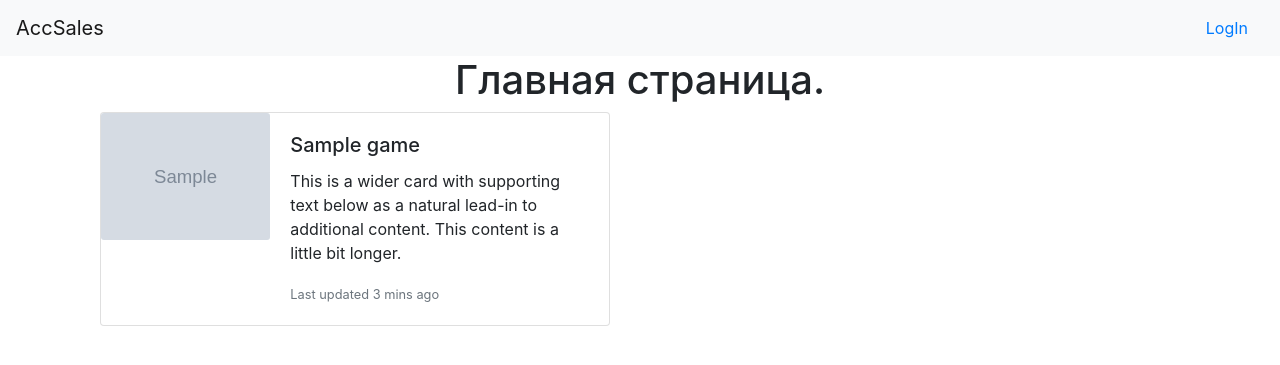
After one commit to pydprojects/AccSales, a Django app: template orders/templates/orders/index.html in a window 1280 px wide. The commit adds this page. Shown: the top 365 px of the page. Run offline with Django 3.2, Linux system fonts and the light colour scheme; the template is opened without the code that fills it: most values are stand-ins (such as "Sample title", 1, 10 or a date in 2020); grey boxes marked "Sample" are stand-in pictures; parts of the project's set-up code (start-up, migrations or seed data) failed here and were passed over; some libraries are stand-ins or nearby versions.

Commit message:
Added:  - index view with orders list  - extend order app models (Game)  - minor improvements

```diff
--- a/AccSales/urls.py
+++ b/AccSales/urls.py
@@ -24,11 +24,11 @@ handler500 = 'home.views.e_handler500'
 
 urlpatterns = [
     path('admin/', admin.site.urls),
-    path('', include('home.urls')),
+    path('', include('orders.urls')),
     path('profile/', include('profiles.urls')),
 ]
 
-# Added
-# if settings.DEBUG is True:
-#     from django.conf.urls.static import static
-#     urlpatterns += static(settings.MEDIA_URL, document_root=settings.MEDIA_ROOT)
+# Added to make possible load image in templates by image.url from ImageField
+if settings.DEBUG is True:
+    from django.conf.urls.static import static
+    urlpatterns += static(settings.MEDIA_URL, document_root=settings.MEDIA_ROOT)
--- a/home/templates/home/403.html
+++ b/home/templates/home/403.html
@@ -1,4 +1,4 @@
-{% extends 'base.html' %}
+{% extends 'home/base.html' %}
 
 {% block page %}
     <div class="page-header">
--- a/home/templates/home/404.html
+++ b/home/templates/home/404.html
@@ -1,4 +1,4 @@
-{% extends 'base.html' %}
+{% extends 'home/base.html' %}
 
 {% block page %}
     <div class="page-header">
--- a/home/templates/home/500.html
+++ b/home/templates/home/500.html
@@ -1,4 +1,4 @@
-{% extends 'base.html' %}
+{% extends 'home/base.html' %}
 
 {% block page %}
     <div class="page-header">
--- a/templates/base.html
+++ b/home/templates/home/base.html
@@ -19,7 +19,7 @@
 <body>
     <!-- Navbar -->
     <nav class="navbar navbar-expand-lg navbar-light bg-light">
-        <a class="navbar-brand" href="{% url 'home:index' %}">AccSales</a>
+        <a class="navbar-brand" href="{% url 'orders:index' %}">AccSales</a>
         <button class="navbar-toggler" type="button" data-toggle="collapse" data-target="#navbarSupportedContent" aria-controls="navbarSupportedContent" aria-expanded="false" aria-label="Toggle navigation">
             <span class="navbar-toggler-icon"></span>
         </button>
--- a/home/views.py
+++ b/home/views.py
@@ -1,10 +1,5 @@
 from django.shortcuts import render
 from django.utils.translation import gettext as _
-
-
-def index(request):
-
-    return render(request, 'home/index.html')
 
 
 def e_handler404(request, exception):
--- a/orders/admin.py
+++ b/orders/admin.py
@@ -1,6 +1,6 @@
 from django.contrib import admin
 
-from .models import PSAccount
+from .models import PSAccount, Game
 
 
-admin.site.register(PSAccount)
+admin.site.register([PSAccount, Game])
--- /dev/null
+++ b/orders/templates/orders/index.html
@@ -0,0 +1,33 @@
+{% extends 'home/base.html' %}
+
+{% block title %}Главная страница.{% endblock %}
+
+{% block page %}
+    <div class="text-center">
+        <h1>Главная страница.</h1>
+    </div>
+
+    <div class="row col-12">
+        {% if orders %}
+            {% for order in orders %}
+                <div class="col-6">
+                    <div class="card mb-3" style="max-width: 555px;">
+                      <div class="row no-gutters">
+                        <div class="col-md-4">
+                          <img src="{{ order.game.image.url }}" class="card-img" alt="...">
+                        </div>
+                        <div class="col-md-8">
+                          <div class="card-body">
+                            <h5 class="card-title">{{ order.game.name }}</h5>
+                            <p class="card-text">This is a wider card with supporting text below as a natural lead-in to additional content. This content is a little bit longer.</p>
+                            <p class="card-text"><small class="text-muted">Last updated 3 mins ago</small></p>
+                          </div>
+                        </div>
+                      </div>
+                    </div>
+                </div>
+            {% endfor %}
+        {% endif %}
+    </div>
+
+{% endblock %}
--- a/home/urls.py
+++ b/orders/urls.py
@@ -1,4 +1,4 @@
-"""TestTask URL Configuration
+"""URL Configuration
 
 The `urlpatterns` list routes URLs to views. For more information please see:
     https://docs.djangoproject.com/en/2.2/topics/http/urls/
@@ -18,7 +18,8 @@ from django.urls import path
 
 from . import views
 
-app_name = 'home'
+app_name = 'orders'
+
 urlpatterns = [
     path('', views.index, name='index'),
 ]
--- a/profiles/templates/profiles/login.html
+++ b/profiles/templates/profiles/login.html
@@ -1,4 +1,4 @@
-{% extends 'base.html' %}
+{% extends 'home/base.html' %}
 
 {% block page %}
     <div class="row justify-content-center" id="login-form">
@@ -13,7 +13,7 @@
                 </div>
 
                 {% csrf_token %}
-                {% include 'form.html' %}
+                {% include 'home/form.html' %}
                 <button type="submit" class="btn btn-success">Войти</button>
                 <a class="btn btn-secondary" href="{% url 'profiles:register' %}" role="button">Регистрация</a>
             </form>
--- a/profiles/templates/profiles/register.html
+++ b/profiles/templates/profiles/register.html
@@ -1,4 +1,4 @@
-{% extends 'base.html' %}
+{% extends 'home/base.html' %}
 
 {% block title %}Sign Up{% endblock %}
 {% block page %}
@@ -11,7 +11,7 @@
                     <h2>Sign Up</h2>
                 </div>
 
-                {% include 'form.html' %}
+                {% include 'home/form.html' %}
                 <button type="submit" class="btn btn-success">Создать аккаунт</button>
             </form>
         </div>
--- a/profiles/templates/profiles/unconfirmed.html
+++ b/profiles/templates/profiles/unconfirmed.html
@@ -1,4 +1,4 @@
-{% extends 'base.html' %}
+{% extends 'home/base.html' %}
 
 {% block page %}
     <h1>Активация аккаунта</h1>
```
Also changed, not shown: home/templates/home/index.html (deleted, +0 -9 lines), orders/models.py (+17 -3 lines), orders/views.py (+17 -1 lines), home/templates/home/form.html (renamed from templates/form.html), 1 other file.
